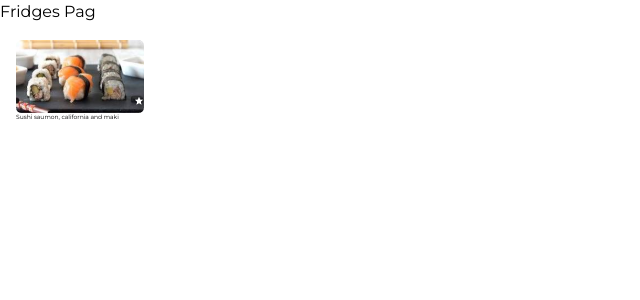
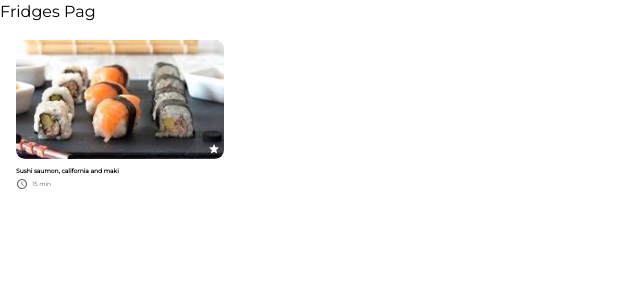
Before and after one commit to steven-van/frigoal, a React (Create React App) app: page /fridges in a window 1280 px wide. Shown: the top 300 px of the page, without its empty margins (0-640 px from the left). Built offline with nearby package versions, Linux system fonts and the light colour scheme.

Commit message:
integrate component

```diff
--- a/src/pages/Fridges.js
+++ b/src/pages/Fridges.js
@@ -1,21 +1,40 @@
 import Recipe from "../assets/images/svg/recipe.svg";
-import StarBorderIcon from "@mui/icons-material/StarBorder";
 import StarOutlinedIcon from "@mui/icons-material/StarOutlined";
+import AccessTimeIcon from "@mui/icons-material/AccessTime";
+import { useState } from "react";
 
 const Fridges = () => {
+  const [starColor, setStarColor] = useState("white");
+  const initialColor = "white";
+
   return (
     <div>
       Fridges Pag
-      <div className="w-40 h-24 text-[6px] p-4">
+      <div className="w-60 text-[6px] p-4 ">
         <div className="relative">
           <div className="relative">
             <img className="w-full" src={Recipe}></img>
           </div>
-          <div className="absolute right-0 bottom-0">
-            <StarOutlinedIcon style={{ color: "white", width: "10px" }} />
+          <div className="absolute bottom-0.5 right-1">
+            <StarOutlinedIcon
+              onClick={() => {
+                initialColor === starColor
+                  ? setStarColor("#F9C22F")
+                  : setStarColor("white");
+              }}
+              style={{ color: starColor, width: "12px", height: "16px" }}
+            />
           </div>
         </div>
-        <div>Sushi saumon, california and maki</div>
+        <div className="mt-2 font-semibold">
+          Sushi saumon, california and maki
+        </div>
+        <div className="flex items-center text-[#666666]">
+          <AccessTimeIcon
+            style={{ color: "#666666", width: "12px", height: "16px" }}
+          />
+          <div className="ml-1">15 min</div>
+        </div>
       </div>
     </div>
   );
```
